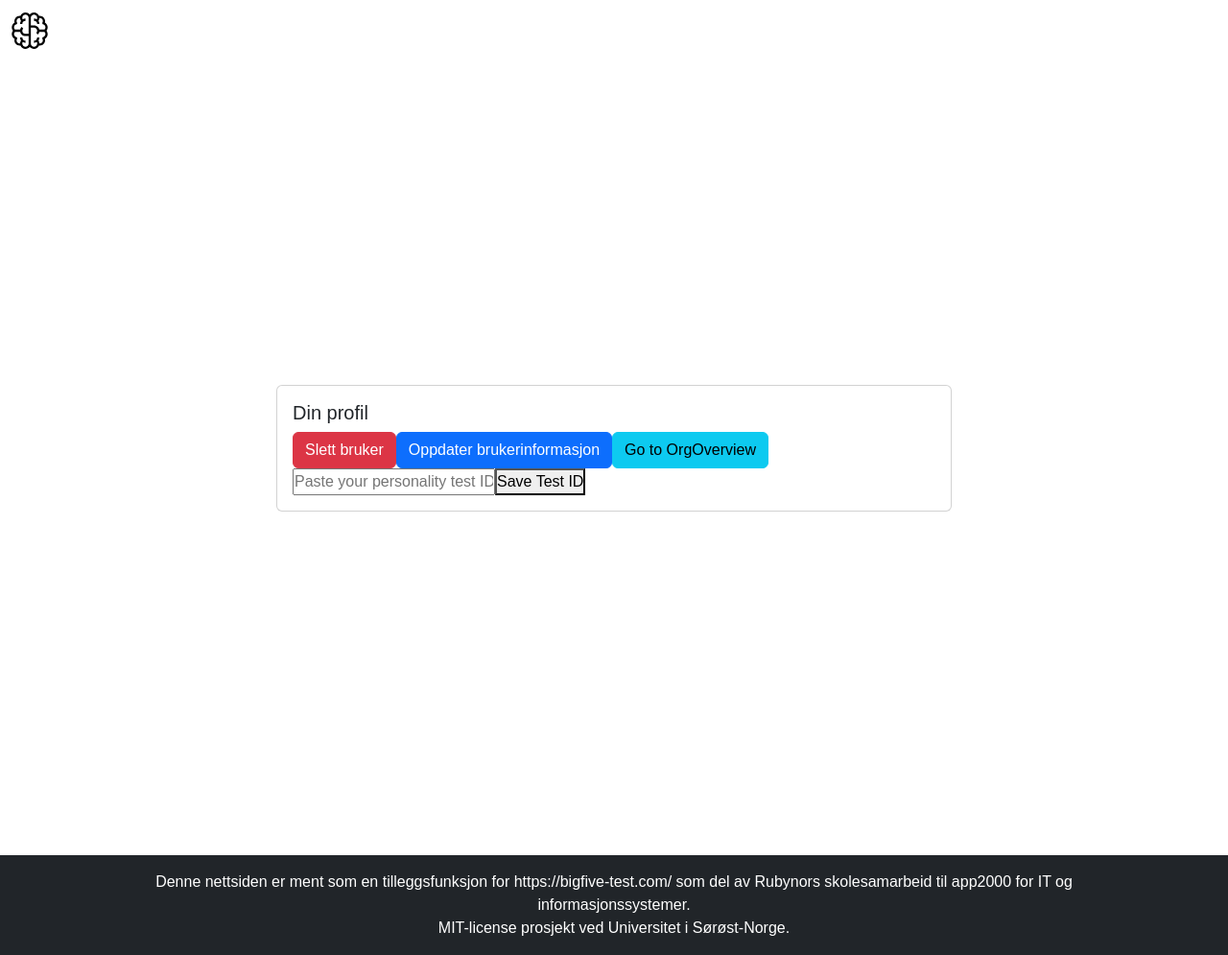
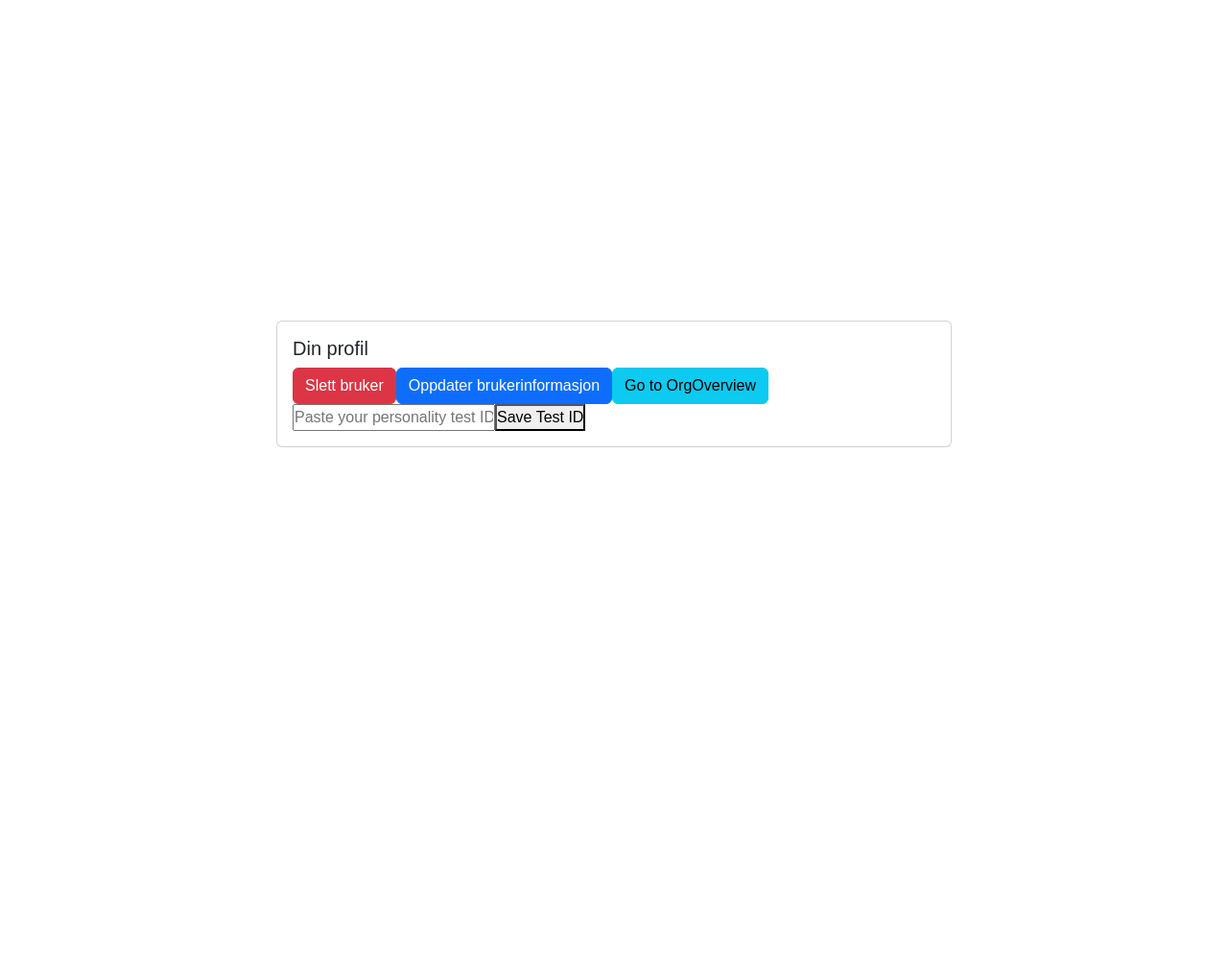
Before and after one commit to fielcool/app2000-gruppe13, a React (Create React App) app in the folder client/: page /LoggedInUser in a window 1280 px wide. Shown: the whole page at 96% size. After the commit the page ends 800 px from the top, so only its background shows below. Built offline with nearby package versions, Linux system fonts and the light colour scheme.

Commit message:
modified:   client/src/LoggedInUser.js 	modified:   client/src/LoginUser.js

```diff
--- a/client/src/LoggedInUser.js
+++ b/client/src/LoggedInUser.js
@@ -72,8 +72,6 @@ const LoggedInUser = () => {
   };
 
   return (
-    <>
-      <Header />
       <div className="main">
         <Card style={{ width: '44rem' }}>
           <Card.Body>
@@ -118,8 +116,7 @@ const LoggedInUser = () => {
 
         {showUpdateForm && <UpdateUserInfoForm />}
       </div>
-      <Footer />
-    </>
+
   );
 };
 
--- a/client/src/LoginUser.js
+++ b/client/src/LoginUser.js
@@ -4,7 +4,8 @@ import axios from "axios";
 import LoggedInUser from "./LoggedInUser"; // Importing LoggedInUser component
 import { useAuth } from './context/AuthContext'; // Importing useAuth hook
 import { useNavigate } from 'react-router-dom';
-
+import Header from './Header'; // Importing Header component
+import Footer from './Footer'; // Importing Footer component
 
 // Async function to log in user with provided credentials
 async function loginUser(credentials) {
@@ -82,6 +83,7 @@ function LoginForm() {
 
   return (
     <>
+    <Header />
     <div className="main">
 
       {authToken ? (
@@ -111,6 +113,7 @@ function LoginForm() {
         Logg ut
       </Button>
     </div>
+    <Footer />
     </>
   );
 }
```
